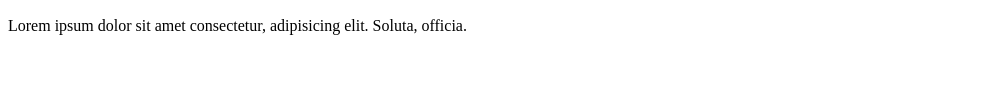
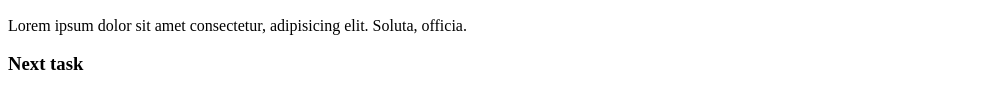
Before and after one commit to MayMarS/2nd-repo---test, a plain HTML site: page index.html in a window 1280 px wide. Shown: the part 333-442 px from the top of the page, without its empty margins (0-989 px from the left). Drawn offline with Linux system fonts and the light colour scheme.

Commit message:
add h3 in index file

```diff
--- a/index.html
+++ b/index.html
@@ -21,6 +21,7 @@
     </ul>
     <h2>Add second repository</h2>
     <p>Lorem ipsum dolor sit amet consectetur, adipisicing elit. Soluta, officia.</p>
+    <h3>Next task</h3>
 
 </body>
 </html>
```
